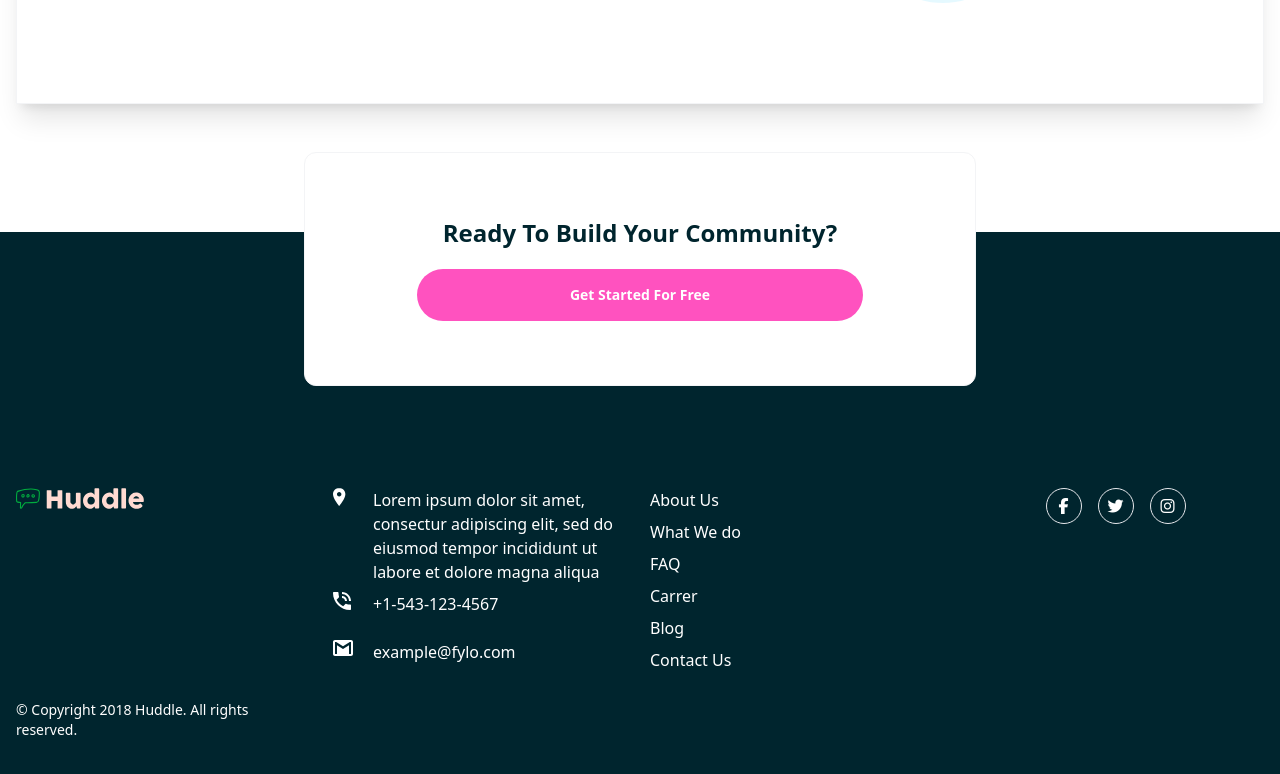
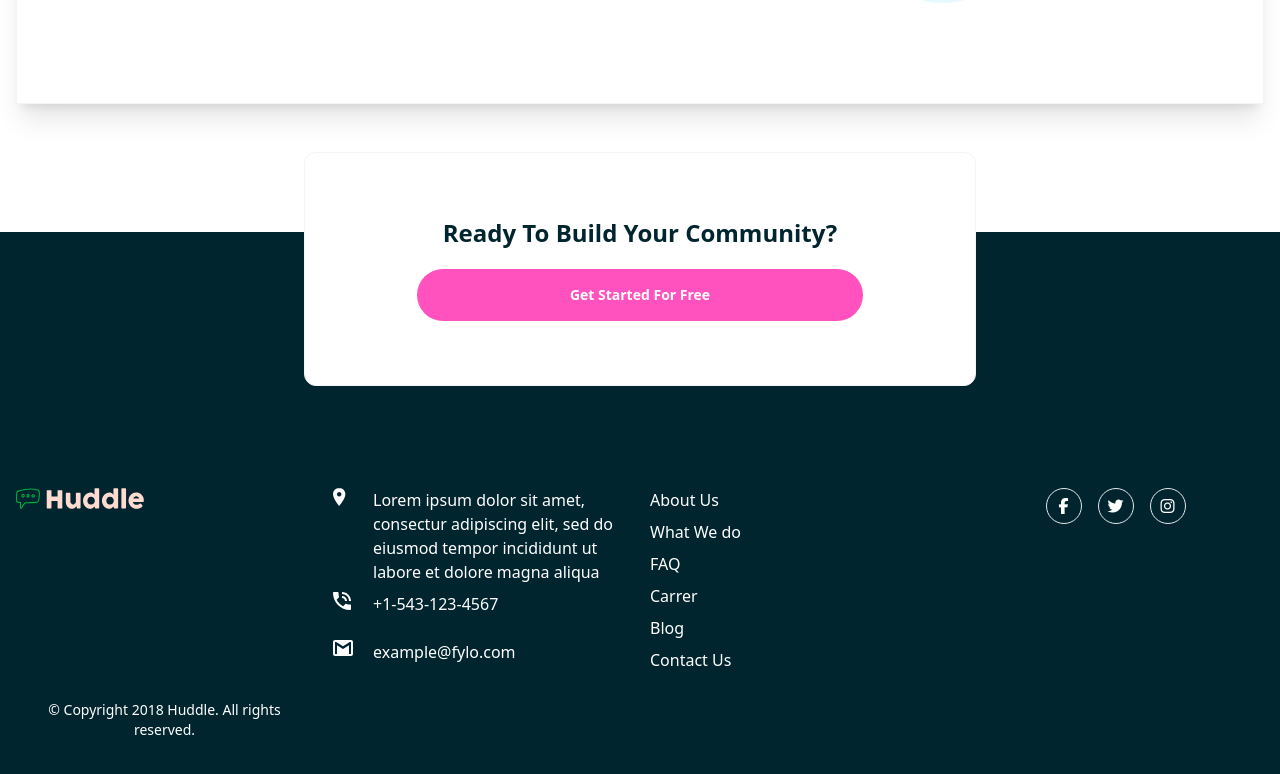
Before and after one commit to jhonatan0912/HUDDLE-ANGULAR, an Angular app: page / in a window 1280 px wide. Shown: the part 1973-2747 px from the top of the page. Built offline with nearby package versions, Linux system fonts and the light colour scheme.

Commit message:
copyright modified

```diff
--- a/src/app/app.component.html
+++ b/src/app/app.component.html
@@ -87,6 +87,6 @@
         <i class="fa fa-instagram"></i>
       </div>
     </div>
-    <p class="text-sm">&copy; Copyright 2018 Huddle. All rights reserved.</p>
+    <p class="text-sm text-center">&copy; Copyright 2018 Huddle. All rights reserved.</p>
   </section>
 </footer>
```
